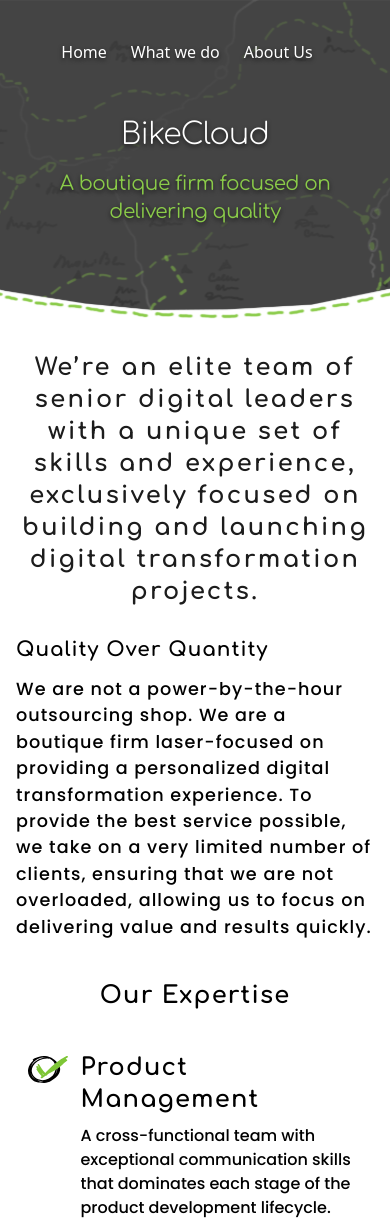
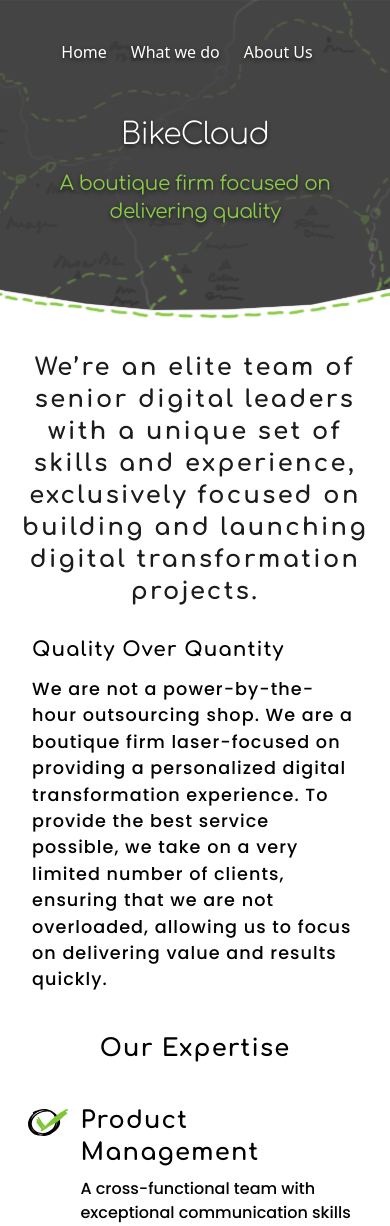
Before and after one commit to gauravprwl14/tailwind-landing-page, a Next.js app: page /about-us in a window 390 px wide. Shown: the top 1226 px of the page. Built offline with nearby package versions, Linux system fonts and the light colour scheme.

Commit message:
handle the responsive page of the about us page

```diff
--- a/components/AboutUs/content.tsx
+++ b/components/AboutUs/content.tsx
@@ -160,7 +160,7 @@ const Content = () => {
                 {headerContent}
             </div>
 
-            <div className='flex py-7 flex-col align-baseline text-left'>
+            <div className='flex px-4 lg:px-none py-7 flex-col align-baseline text-left'>
 
                 <div className='about-title !text-xl'>
                     Quality Over Quantity
--- a/utility/routes.ts
+++ b/utility/routes.ts
@@ -1,5 +1,5 @@
 export const ROUTES = {
     'home': '/',
-    'aboutUs': '/about-us.html',
-    'services': '/services.html'
+    'aboutUs': '/about-us',
+    'services': '/services'
 }
```
